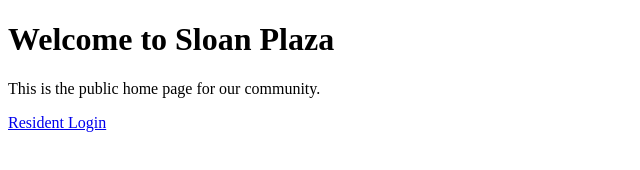
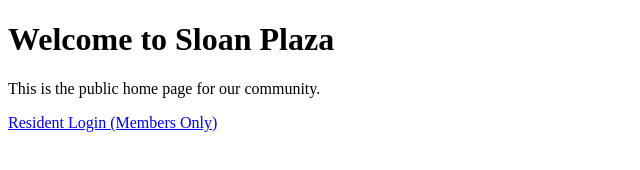
Before and after one commit to presnick/SloanPlaza, an Astro site: page / in a window 1280 px wide. Shown: the whole page, without its empty margins (0-640 px from the left). Built offline with nearby package versions, Linux system fonts and the light colour scheme; Astro itself is replaced by a stand-in of ours.

```diff
--- a/src/pages/index.astro
+++ b/src/pages/index.astro
@@ -13,7 +13,7 @@
 		<h1>Welcome to Sloan Plaza</h1>
         <p>This is the public home page for our community.</p>
         <p>
-            <a href="/SloanPlaza/members/">Resident Login</a>
+            <a href="/SloanPlaza/members/">Resident Login (Members Only)</a>
         </p>
 	</body>
 </html>
```
